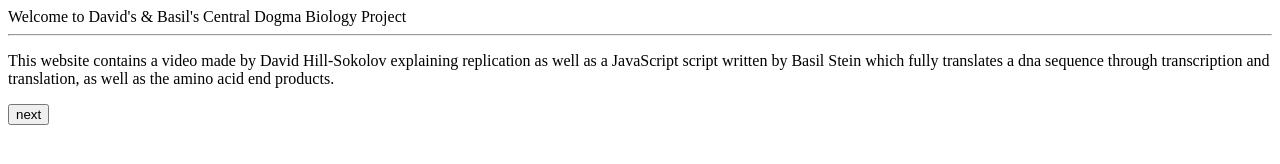
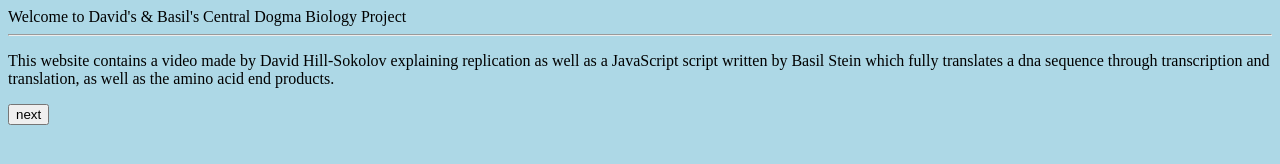
Before and after one commit to basilstein/BioProject, a plain HTML site: page index.html in a window 1280 px wide. Drawn offline with Linux system fonts and the light colour scheme.

Commit message:
Update index.html

```diff
--- a/index.html
+++ b/index.html
@@ -3,7 +3,7 @@
   <meta charset="utf-8">
   <title>David & Basil - The Central Dogma</title>
   <header>Welcome to David's & Basil's Central Dogma Biology Project</header>
-  <link rel="stylesheet" href="css/styles.css?v=1.0">
+  <link rel="stylesheet" href="layout.css">
 </head>
   <body>
     <hr>
```
